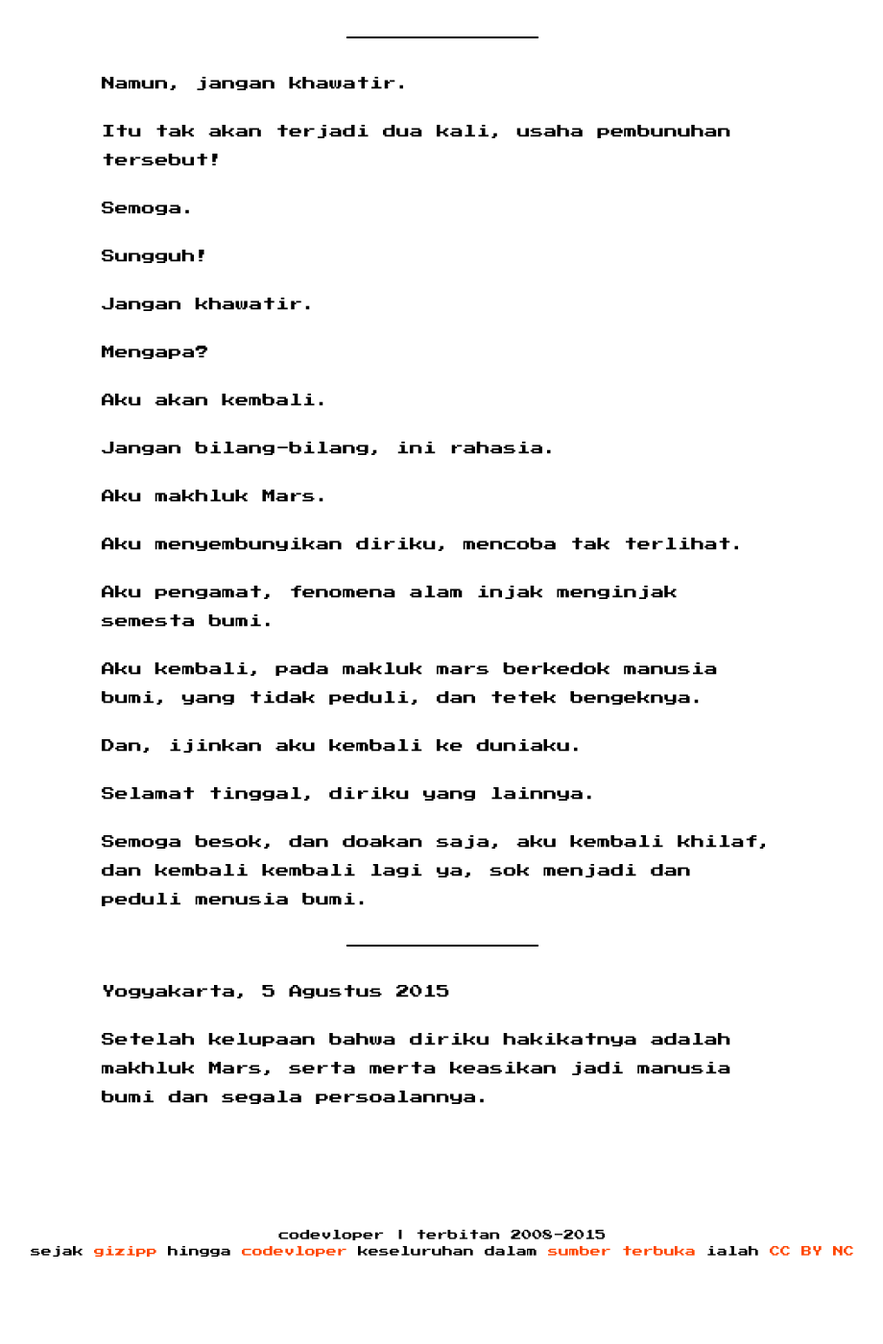
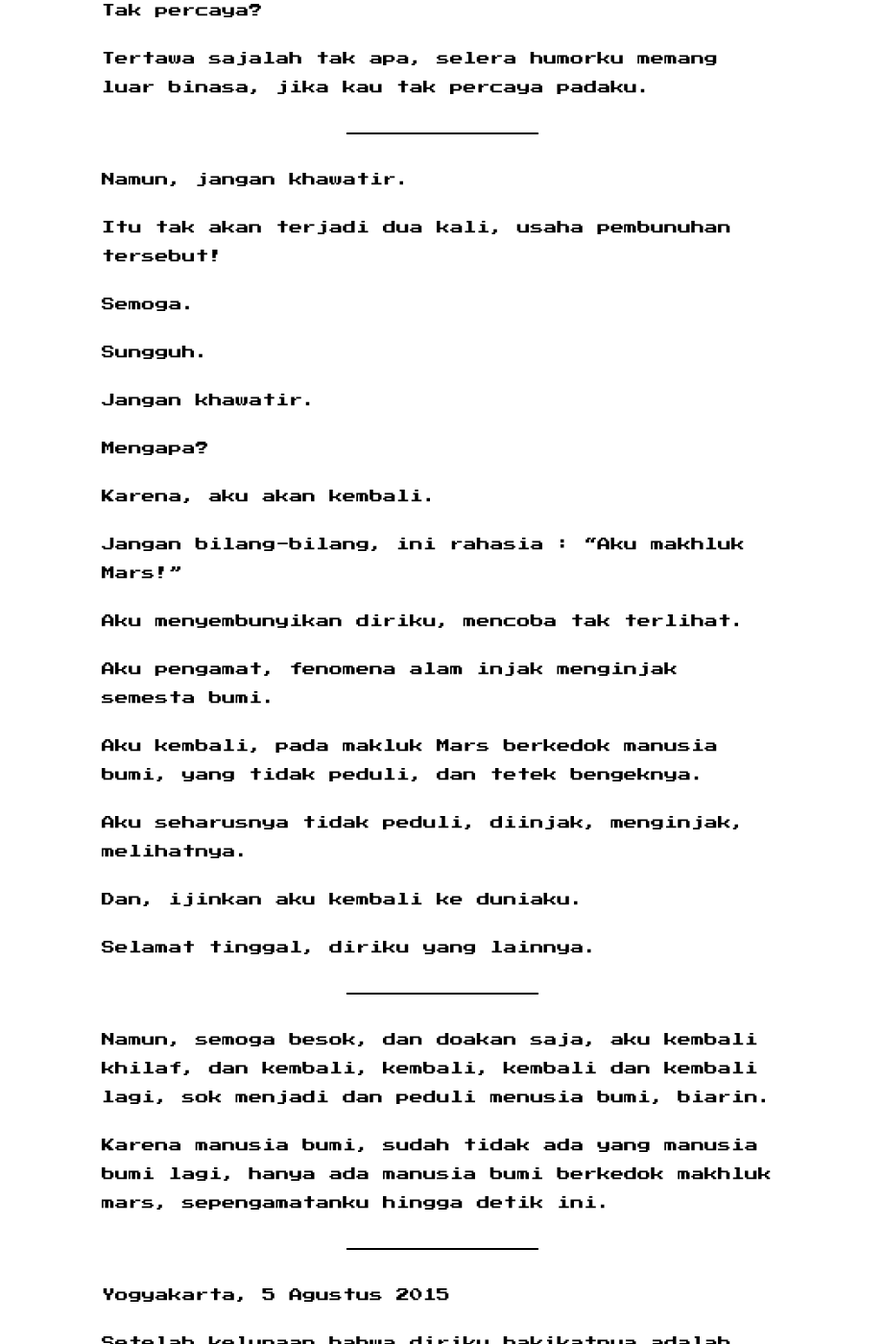
Before and after one commit to gizipp/blogspot, a Jekyll site: the page built from _posts/null/2015-08-05-kemanusiaan-manusia-bumi-bonus-mars.markdown, in a window 1280 px wide and 1400 px high, scrolled down 2444 px. Shown: the whole window at 96% size, without its empty margins (179-1099 px from the left). Built offline with Jekyll 4.4.1, drawn with Linux system fonts in a browser that asks for light colours; before the commit the page ends 3786 px from its top, so only the background shows below that; some of the changed text lies outside the part shown.

Commit message:
update post

```diff
--- a/_posts/null/2015-08-05-kemanusiaan-manusia-bumi-bonus-mars.markdown
+++ b/_posts/null/2015-08-05-kemanusiaan-manusia-bumi-bonus-mars.markdown
@@ -40,6 +40,8 @@ Aku khilaf.
 Aku lupa.
 
 Bahwa, manusia ialah tinggi. Setinggi-tingginya kerendahan paling rendah, merendahkan!
+
+Ada rendah, ada tinggi.
 
 Dengan disertai kelupaan disengaja, bahwa semua manusia menginjak bumi, dengan bumi penuh kerelaan untuk diinjak, dan manusia pun malah memilih menginjak manusia lainnya, seperti kebiasaannya menginjak kecoa.
 
@@ -57,9 +59,11 @@ Dan manusia lainnya yang diinjaknya, dengan penuh kerelaan diinjak-injak, mendia
 
 Lupa, dan sengaja melupakan.
 
-Hah? Tak percaya?
+Hah?
 
-Tertawa sajalah tak apa, selera humorku memang luar binasa.
+Tak percaya?
+
+Tertawa sajalah tak apa, selera humorku memang luar binasa, jika kau tak percaya padaku.
 
 ***
 
@@ -69,29 +73,33 @@ Itu tak akan terjadi dua kali, usaha pembunuhan tersebut!
 
 Semoga.
 
-Sungguh!
+Sungguh.
 
 Jangan khawatir.
 
 Mengapa?
 
-Aku akan kembali.
+Karena, aku akan kembali.
 
-Jangan bilang-bilang, ini rahasia.
-
-Aku makhluk Mars.
+Jangan bilang-bilang, ini rahasia : "Aku makhluk Mars!"
 
 Aku menyembunyikan diriku, mencoba tak terlihat.
 
 Aku pengamat, fenomena alam injak menginjak semesta bumi.
 
-Aku kembali, pada makluk mars berkedok manusia bumi, yang tidak peduli, dan tetek bengeknya.
+Aku kembali, pada makluk Mars berkedok manusia bumi, yang tidak peduli, dan tetek bengeknya.
+
+Aku seharusnya tidak peduli, diinjak, menginjak, melihatnya.
 
 Dan, ijinkan aku kembali ke duniaku.
 
 Selamat tinggal, diriku yang lainnya.
 
-Semoga besok, dan doakan saja, aku kembali khilaf, dan kembali kembali lagi ya, sok menjadi dan peduli menusia bumi.
+***
+
+Namun, semoga besok, dan doakan saja, aku kembali khilaf, dan kembali, kembali, kembali dan kembali lagi, sok menjadi dan peduli menusia bumi, biarin.
+
+Karena manusia bumi, sudah tidak ada yang manusia bumi lagi, hanya ada manusia bumi berkedok makhluk mars, sepengamatanku hingga detik ini.
 
 ***
 
```
Also changed, not shown: other parts of _posts/null/2015-08-05-kemanusiaan-manusia-bumi-bonus-mars.markdown (+1 -1 lines).
